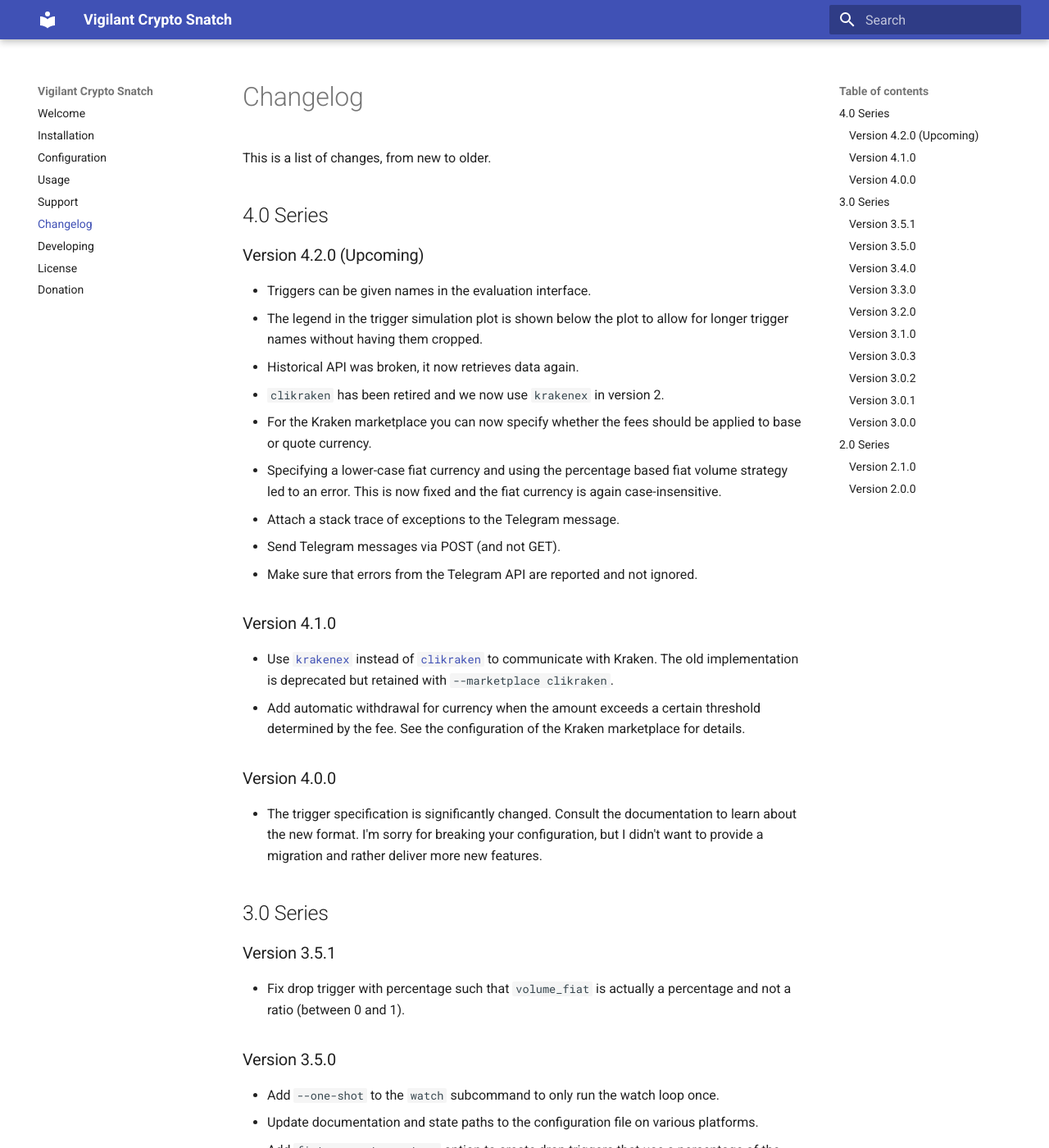
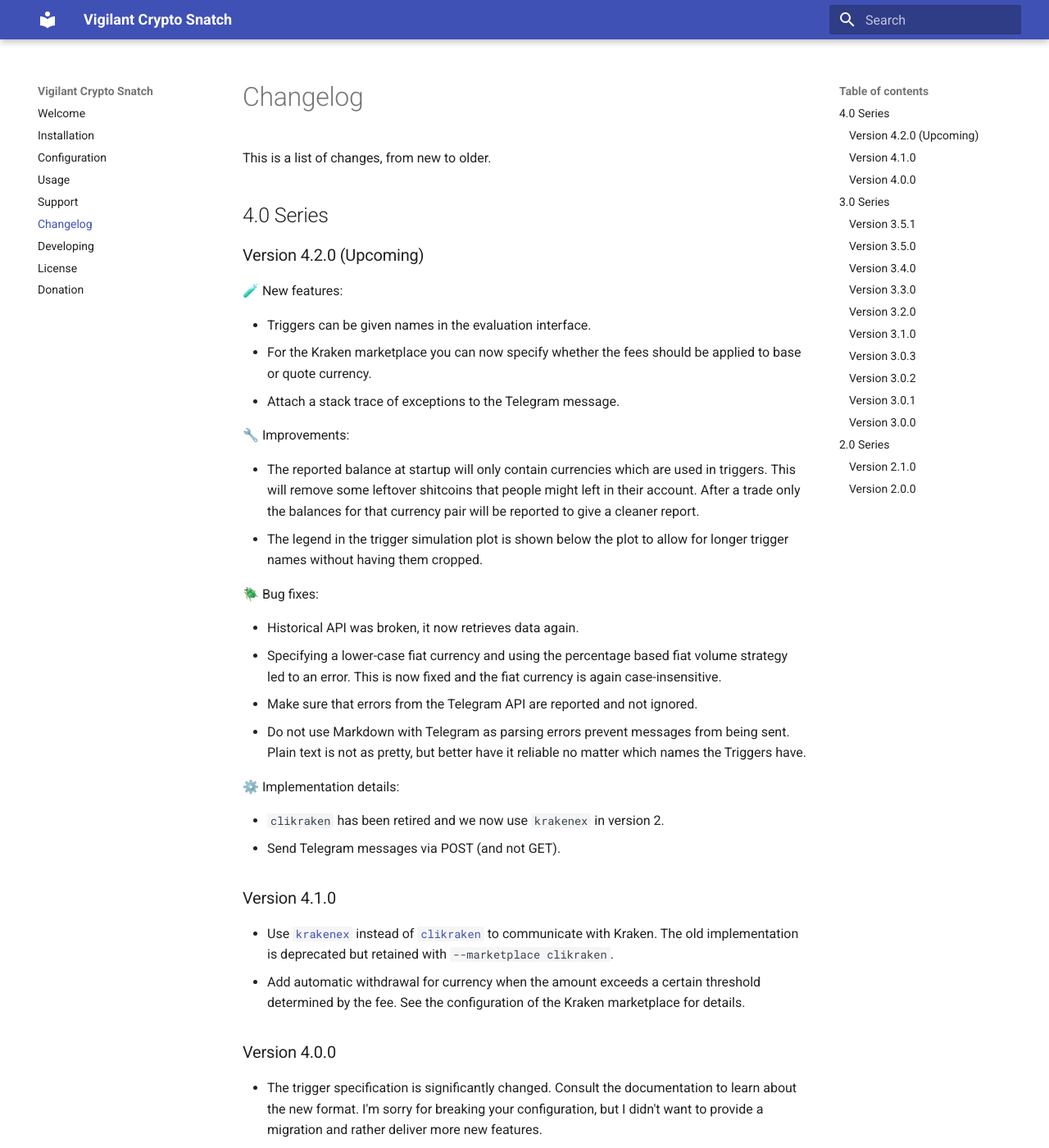
Before and after one commit to martin-ueding/vigilant-crypto-snatch, an MkDocs documentation site: the page built from docs/changelog.md, in a window 1280 px wide and 1400 px high. Shown: the whole window at 82% size. Built offline with MkDocs 1.6.1 and Material for MkDocs 9.7.7, drawn with Linux system fonts in a browser that asks for light colours.

Commit message:
Give changelog entry a bit of structure

```diff
--- a/docs/changelog.md
+++ b/docs/changelog.md
@@ -6,15 +6,28 @@
 
 ### Version 4.2.0 (Upcoming)
 
+🧪 New features:
+
 - Triggers can be given names in the evaluation interface.
+- For the Kraken marketplace you can now specify whether the fees should be applied to base or quote currency.
+- Attach a stack trace of exceptions to the Telegram message.
+
+🔧 Improvements:
+
+- The reported balance at startup will only contain currencies which are used in triggers. This will remove some leftover shitcoins that people might left in their account. After a trade only the balances for that currency pair will be reported to give a cleaner report.
 - The legend in the trigger simulation plot is shown below the plot to allow for longer trigger names without having them cropped.
+
+🪲 Bug fixes:
+
 - Historical API was broken, it now retrieves data again.
+- Specifying a lower-case fiat currency and using the percentage based fiat volume strategy led to an error. This is now fixed and the fiat currency is again case-insensitive.
+- Make sure that errors from the Telegram API are reported and not ignored.
+- Do not use Markdown with Telegram as parsing errors prevent messages from being sent. Plain text is not as pretty, but better have it reliable no matter which names the Triggers have.
+
+⚙️ Implementation details:
+
 - `clikraken` has been retired and we now use `krakenex` in version 2.
-- For the Kraken marketplace you can now specify whether the fees should be applied to base or quote currency.
-- Specifying a lower-case fiat currency and using the percentage based fiat volume strategy led to an error. This is now fixed and the fiat currency is again case-insensitive.
-- Attach a stack trace of exceptions to the Telegram message.
 - Send Telegram messages via POST (and not GET).
-- Make sure that errors from the Telegram API are reported and not ignored.
 
 ### Version 4.1.0
 
```
